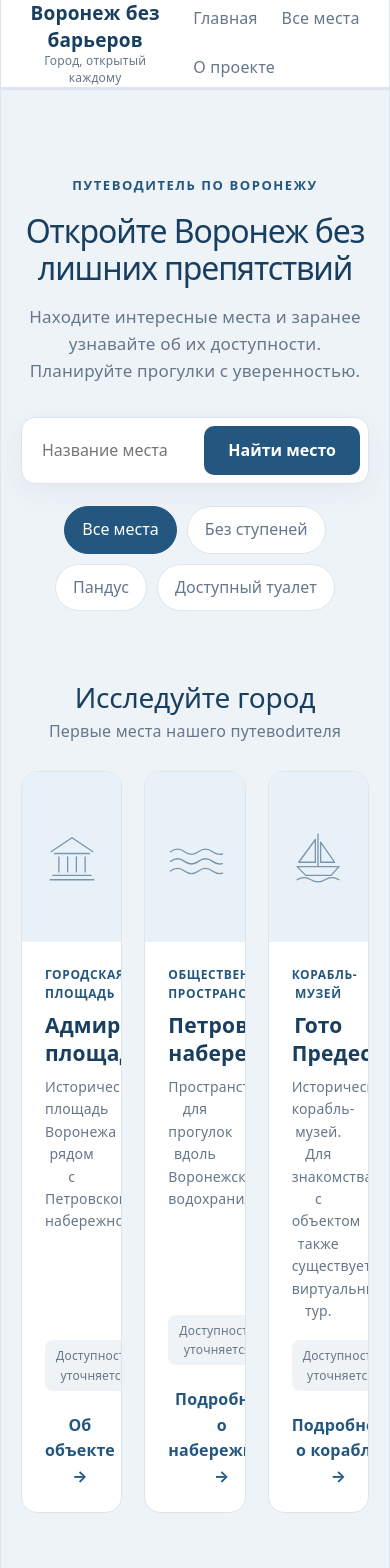
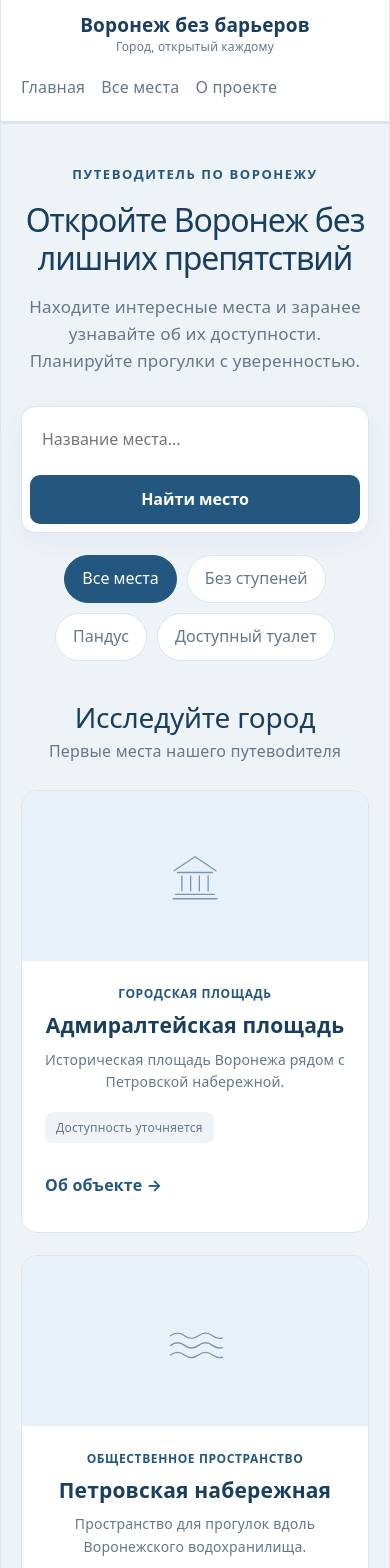
Before and after one commit to hinab0/voronezh-guide, a React (Vite) app: page / in a window 390 px wide. Shown: the top 1568 px of the page. Built offline with nearby package versions, Linux system fonts and the light colour scheme.

Commit message:
Fix responsive layout and dark theme borders

```diff
--- a/src/App.css
+++ b/src/App.css
@@ -20,16 +20,28 @@
 
     html {
       scroll-behavior: smooth;
+      background-color: var(--background);
     }
 
     body {
       margin: 0;
+      min-height: 100vh;
       background: var(--background);
       color: var(--text);
       font-family: system-ui, -apple-system,
                    BlinkMacSystemFont, "Segoe UI",
                    Arial, sans-serif;
       line-height: 1.6;
+    }
+
+    #root {
+      background-color: var(--background);
+    }
+
+    @media (prefers-color-scheme: dark) {
+      #root {
+        border-inline-color: transparent;
+      }
     }
 
     button,
@@ -68,12 +80,15 @@
     .header-inner {
       min-height: 82px;
       display: flex;
+      flex-wrap: wrap;
       align-items: center;
       justify-content: space-between;
       gap: 24px;
+      padding-block: 12px;
     }
 
     .logo {
+      min-width: 0;
       display: flex;
       flex-direction: column;
       line-height: 1.4;
@@ -82,6 +97,7 @@
     .logo strong {
       color: var(--primary-dark);
       font-size: 19px;
+      overflow-wrap: anywhere;
     }
 
     .logo span {
@@ -92,10 +108,14 @@
     .navigation {
       display: flex;
       flex-wrap: wrap;
+      min-width: 0;
       gap: 24px;
     }
 
     .navigation a {
+      min-height: 44px;
+      display: inline-flex;
+      align-items: center;
       color: var(--muted);
       transition: color 0.2s ease;
     }
@@ -107,7 +127,7 @@
     /* 3. Главный экран */
 
     .hero {
-      padding: 85px 0 70px;
+      padding: clamp(40px, 7vw, 85px) 0 clamp(40px, 6vw, 70px);
       text-align: center;
     }
 
@@ -136,6 +156,7 @@
     }
 
     .search {
+      width: 100%;
       max-width: 640px;
       margin: 0 auto;
       display: flex;
@@ -150,6 +171,7 @@
     .search input {
       flex: 1;
       min-width: 0;
+      width: 0;
       padding: 12px;
       border: 0;
       outline: none;
@@ -157,7 +179,13 @@
       color: var(--text);
     }
 
+    .search input:focus-visible {
+      outline: 3px solid #5599d1;
+      outline-offset: 2px;
+    }
+
     .primary-button {
+      min-height: 44px;
       padding: 12px 24px;
       border: 0;
       border-radius: 10px;
@@ -185,6 +213,7 @@
     }
 
     .filter {
+      min-height: 44px;
       padding: 10px 17px;
       border: 1px solid var(--border);
       border-radius: 30px;
@@ -230,7 +259,7 @@
 
     .cards {
       display: grid;
-      grid-template-columns: repeat(3, minmax(0, 1fr));
+      grid-template-columns: repeat(auto-fit, minmax(min(100%, 280px), 1fr));
       gap: 22px;
     }
 
@@ -272,6 +301,7 @@
 
     .card-content {
       flex: 1;
+      min-width: 0;
       display: flex;
       flex-direction: column;
       padding: 23px;
@@ -286,6 +316,7 @@
     }
 
     .card h3 {
+      overflow-wrap: anywhere;
       margin: 9px 0;
       color: var(--primary-dark);
       font-size: 21px;
@@ -293,12 +324,15 @@
     }
 
     .card p {
+      overflow-wrap: anywhere;
       margin: 0 0 18px;
       color: var(--muted);
       font-size: 14px;
     }
 
     .status {
+      max-width: 100%;
+      overflow-wrap: anywhere;
       display: inline-block;
       align-self: flex-start;
       margin-top: auto;
@@ -310,13 +344,16 @@
     }
 
     .card-button {
+      min-height: 44px;
+      max-width: 100%;
       align-self: flex-start;
       margin-top: 22px;
-      padding: 0;
+      padding: 8px 0;
       border: 0;
       background: transparent;
       color: var(--primary);
       font-weight: 700;
+      overflow-wrap: anywhere;
     }
 
     .card-button:hover {
@@ -374,6 +411,7 @@
 }
 .back-link {
   display: inline-flex;
+  max-width: 100%;
   align-items: center;
   margin-top: 24px;
   padding: 10px 16px;
@@ -383,7 +421,41 @@
   border-radius: var(--radius);
   text-decoration: none;
   font-weight: 500;
+  overflow-wrap: anywhere;
   transition: background 0.2s ease, color 0.2s ease;
+}
+
+@media (max-width: 640px) {
+  .header-inner {
+    align-items: flex-start;
+    gap: 10px 20px;
+  }
+
+  .logo,
+  .navigation {
+    flex: 1 1 100%;
+  }
+
+  .navigation {
+    gap: 4px 16px;
+  }
+
+  .search {
+    flex-wrap: wrap;
+  }
+
+  .search input {
+    flex-basis: 100%;
+    width: 100%;
+  }
+
+  .primary-button {
+    width: 100%;
+  }
+
+  .section-heading h2 {
+    overflow-wrap: anywhere;
+  }
 }
 
 .back-link:hover {
@@ -396,3 +468,10 @@
   background: var(--primary);
   border-color: var(--primary);
 }
+
+.places-page,
+.detail-page {
+  min-width: 0;
+  padding-block: 24px 48px;
+  overflow-wrap: anywhere;
+}
--- a/src/PlaceDetailsPage.jsx
+++ b/src/PlaceDetailsPage.jsx
@@ -7,7 +7,7 @@ function PlaceDetailsPage() {
   return <h1>Место не найдено</h1>;
 }
   return (
-    <div>
+    <div className="container detail-page">
       <h1>{place.name}</h1>
       <h3>{place.type}</h3>
       <p>{place.description}</p>
--- a/src/components/Header.jsx
+++ b/src/components/Header.jsx
@@ -12,7 +12,7 @@ function Header() {
         <nav className="navigation" aria-label="Основная навигация">
           <Link to="/">Главная</Link>
           <Link to="/places">Все места</Link>
-          <Link to="/#footer">О проекте</Link>
+          <Link reloadDocument to="/#footer">О проекте</Link>
         </nav>
       </div>
     </header>
--- a/src/components/Hero.jsx
+++ b/src/components/Hero.jsx
@@ -24,8 +24,12 @@ return ( <section className="hero">
           узнавайте об их доступности.
           Планируйте прогулки с уверенностью.
         </p>
-        <form className="search" id="search-form"
-              role="search">
+        <form
+          className="search"
+          id="search-form"
+          role="search"
+          onSubmit={(event) => event.preventDefault()}
+        >
           <input
             id="search-input"
             type="search"
--- a/src/components/PlacesPage.jsx
+++ b/src/components/PlacesPage.jsx
@@ -4,8 +4,10 @@ function PlacesPage() {
   return (
     <main>
       <Header />
+      <div className="container places-page">
       <h1>Все места Воронежа</h1>
       <p>Здесь будет список доступных для изучения мест.</p>
+      </div>
     </main>
   );
 }
```
